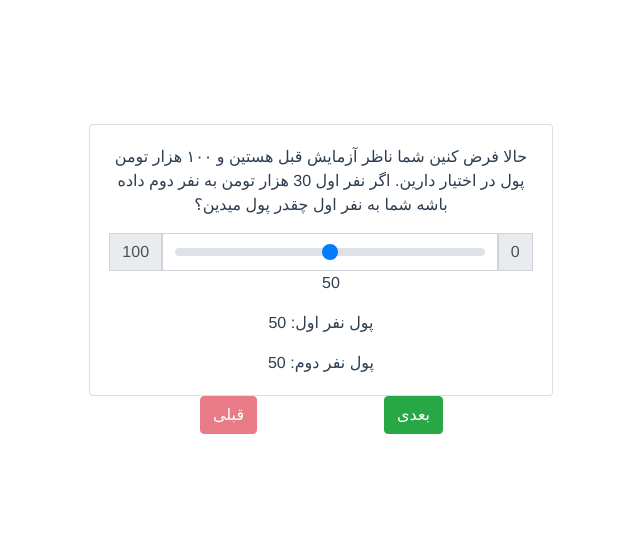
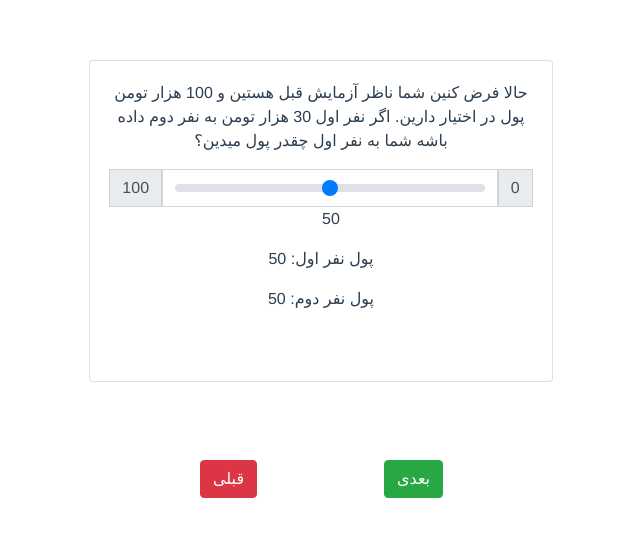
Before and after one commit to aliir74/cognitive-experiment-website, a Vue app: page /#/ in a window 1280 px wide. Shown: the part 121-658 px from the top of the page, without its empty margins (319-959 px from the left). Built offline with nearby package versions, Linux system fonts and the light colour scheme.

Commit message:
Some style fix

```diff
--- a/src/views/Home.vue
+++ b/src/views/Home.vue
@@ -4,14 +4,14 @@
       <b-col></b-col>
 
       <b-col cols="8">
-        <b-row class="vh-50">
+        <b-row class="vh-50" style="min-height: 50vh !important;">
           <b-col cols="2"></b-col>
           <b-col>
             <PersonalInformation msg="Welcome to my cognitive experiment" v-show="step == 0"/>
             <Explain msg="Welcome to my cognitive experiment" v-show="step == 1"/>
             <Decision v-bind:msg="decision_msg" v-show="step == 2"/>
-            <Decision v-for="(it, index) in supervisor_numbers" v-bind:msg="supervisor_msg.replace('{0}', it)" :key="index"
-                      v-show="step == 3+index" v-bind:supervisor="true"></Decision>
+            <Decision v-for="(it, index) in supervisor_numbers" v-bind:msg="supervisor_msg.replace('{0}', it)"
+                      :key="index" v-show="step == 3+index" v-bind:supervisor="true"></Decision>
           </b-col>
           <b-col cols="2"></b-col>
         </b-row>
@@ -21,7 +21,7 @@
             <b-button variant="success" v-on:click="step += 1">بعدی</b-button>
           </b-col>
           <b-col>
-            <b-button variant="danger" v-on:click="step -= 1" :disabled="!(step <= 2 && step >= 1)">قبلی</b-button>
+            <b-button variant="danger" v-on:click="step -= 1" :disabled="false && !(step <= 2 && step >= 1)">قبلی</b-button>
           </b-col>
           <b-col></b-col>
         </b-row>
@@ -44,7 +44,7 @@ export default {
   data () {
     return {
       decision_msg: '        اگر فقط یکبار فرصت داشته باشین که پول رو تقسیم کنین، چه مقدار از پول رو به طرف مقابل می‌دین؟',
-      supervisor_msg: 'حالا فرض کنین شما ناظر آزمایش قبل هستین و ۱۰۰ هزار تومن پول در اختیار دارین. اگر نفر اول {0} هزار تومن به نفر دوم داده باشه شما به نفر اول چقدر پول میدین؟',
+      supervisor_msg: 'حالا فرض کنین شما ناظر آزمایش قبل هستین و 100 هزار تومن پول در اختیار دارین. اگر نفر اول {0} هزار تومن به نفر دوم داده باشه شما به نفر اول چقدر پول میدین؟',
       supervisor_numbers: [30, 60, 100, 5]
     }
   },
@@ -68,5 +68,7 @@ export default {
 </script>
 
 <style lang="scss">
-
+  .card-body {
+    min-height: 40vh !important;
+  }
 </style>
```
